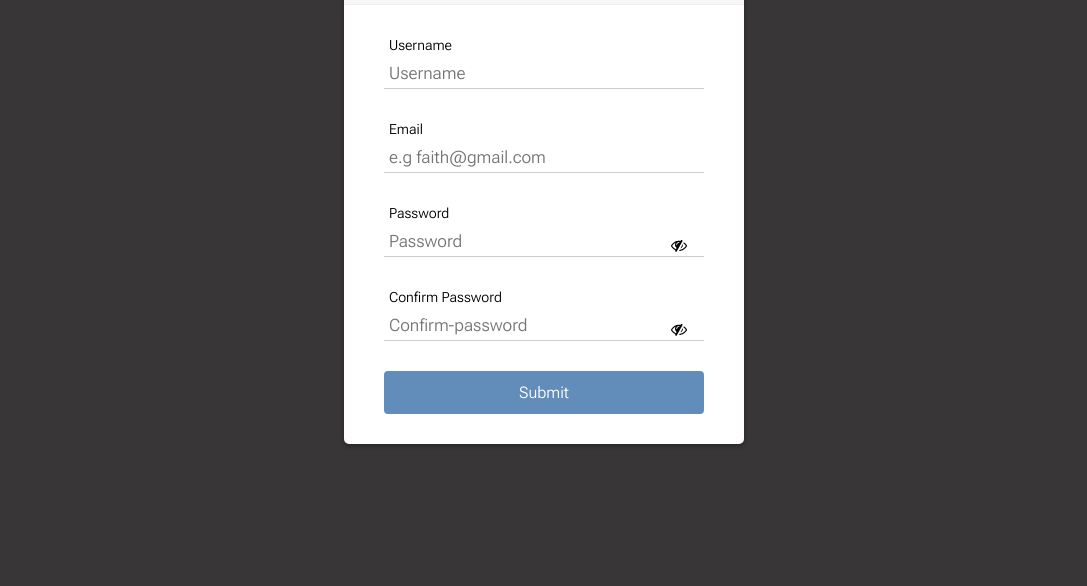
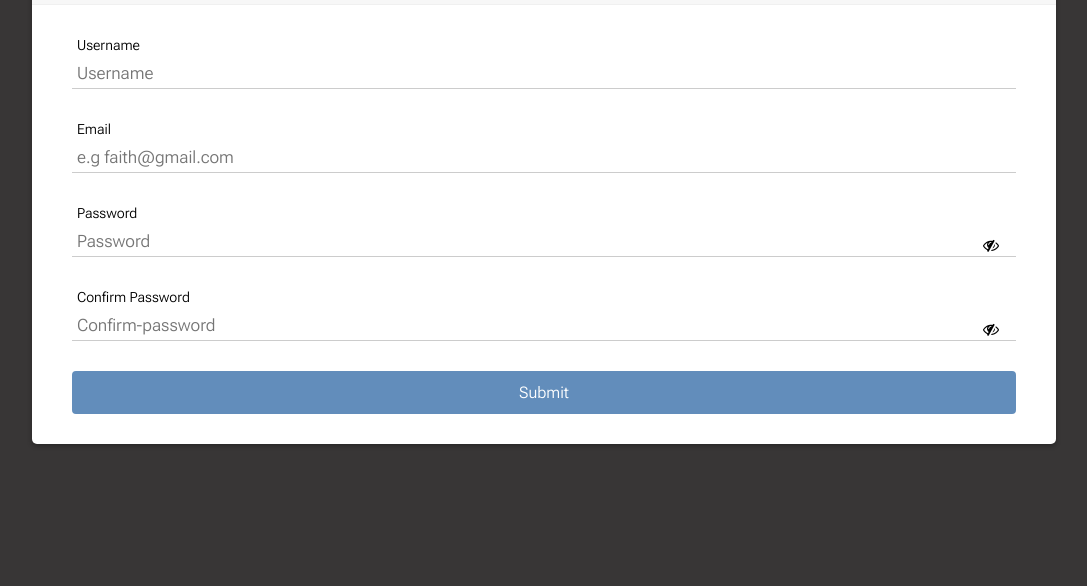
Before and after one commit to Egbejuma12/Form, a plain HTML site: page index.html in a window 1280 px wide. Shown: the part 214-800 px from the top of the page, without its empty margins (96-1183 px from the left). Drawn offline with Linux system fonts and the light colour scheme.

Commit message:
made some resonsive changes

```diff
--- a/index.css
+++ b/index.css
@@ -18,7 +18,7 @@ body {
   border-radius: 5px;
   box-shadow: 0 2px 5px rgba(0, 0, 0, 0.3);
   overflow: hidden;
-  width: 400px;
+  width: 80%;
   max-width: 100%;
 }
 
@@ -97,13 +97,6 @@ body {
   visibility: hidden;
 }
 
-/* .form-container i.fa-eye-slash{
-  position: absolute;
-  top: 34px;
-  right: 17px;
-  visibility: visible;
-} */
-
 .form-container i.show{
   position: absolute;
   top: 34px;
```
